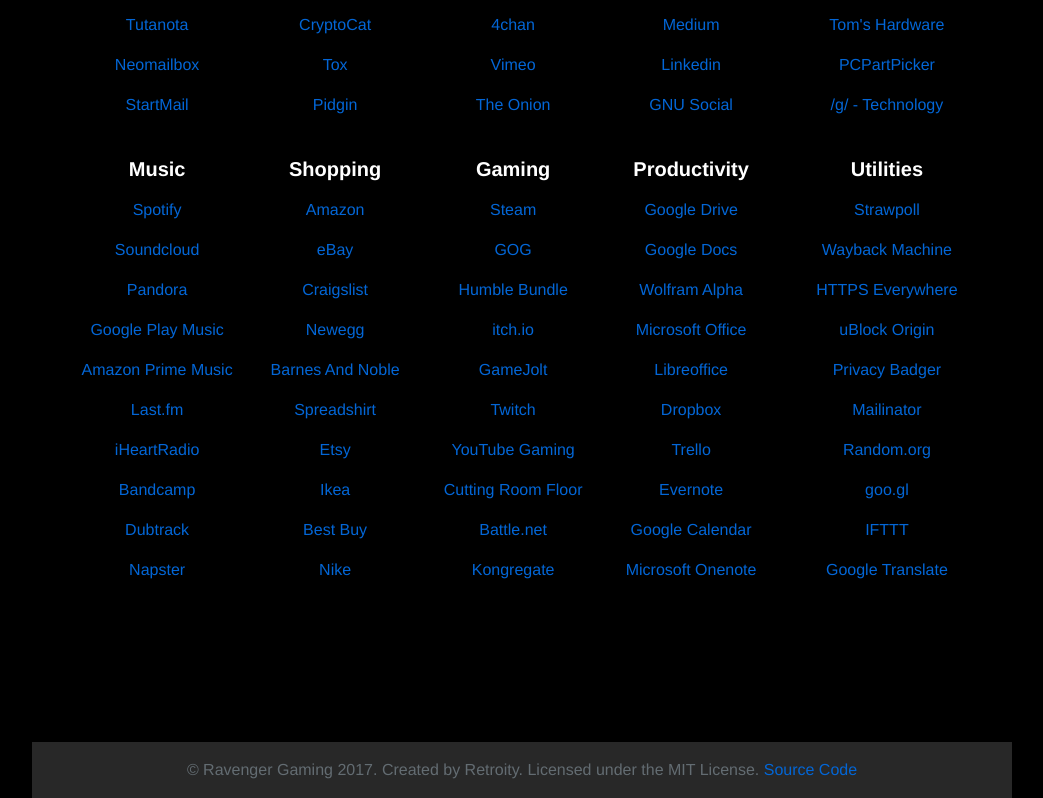
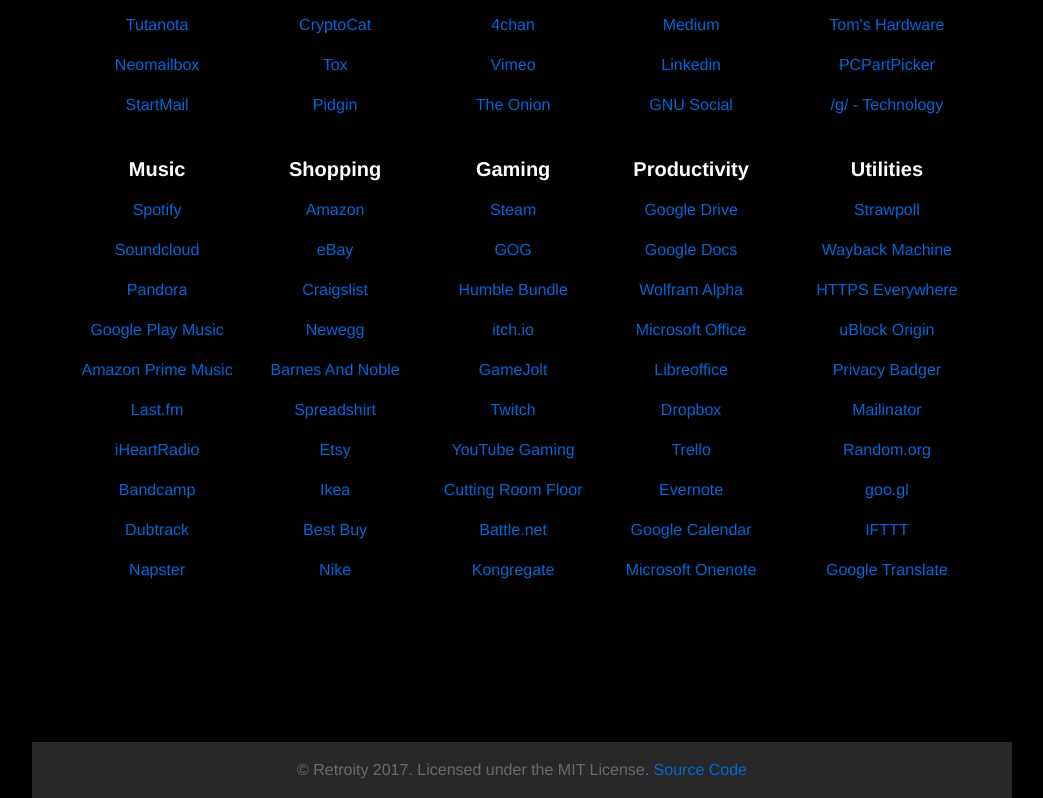
Before and after one commit to RetroPage/RetroPage, a plain HTML site: page dark/index.html in a window 1280 px wide. Shown: the part 742-1540 px from the top of the page, without its empty margins (118-1161 px from the left). Drawn offline with Linux system fonts and the light colour scheme.

Commit message:
Update index.html

```diff
--- a/dark/index.html
+++ b/dark/index.html
@@ -200,7 +200,7 @@
       </grid-col>
     </grid-row>
     <footer>
-      <p>&copy; Ravenger Gaming 2017. Created by Retroity. Licensed under the MIT License. <a href="https://github.com/RavengerGaming/RetroPage.github.io">Source Code</a></p>
+      <p>&copy; Retroity 2017. Licensed under the MIT License. <a href="https://github.com/RetroPage/RetroPage.github.io">Source Code</a></p>
     </footer>
   </body>
 </html>
```
